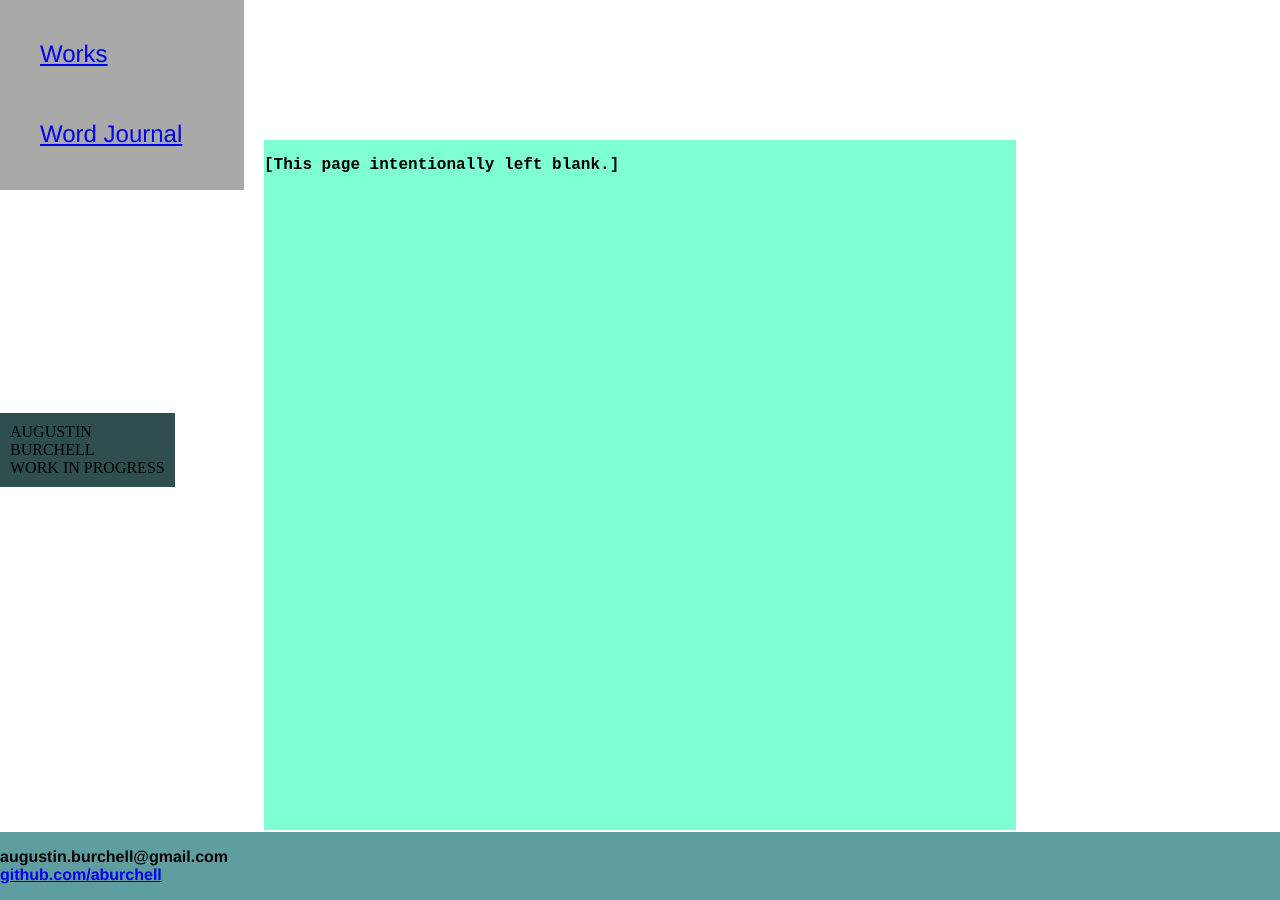
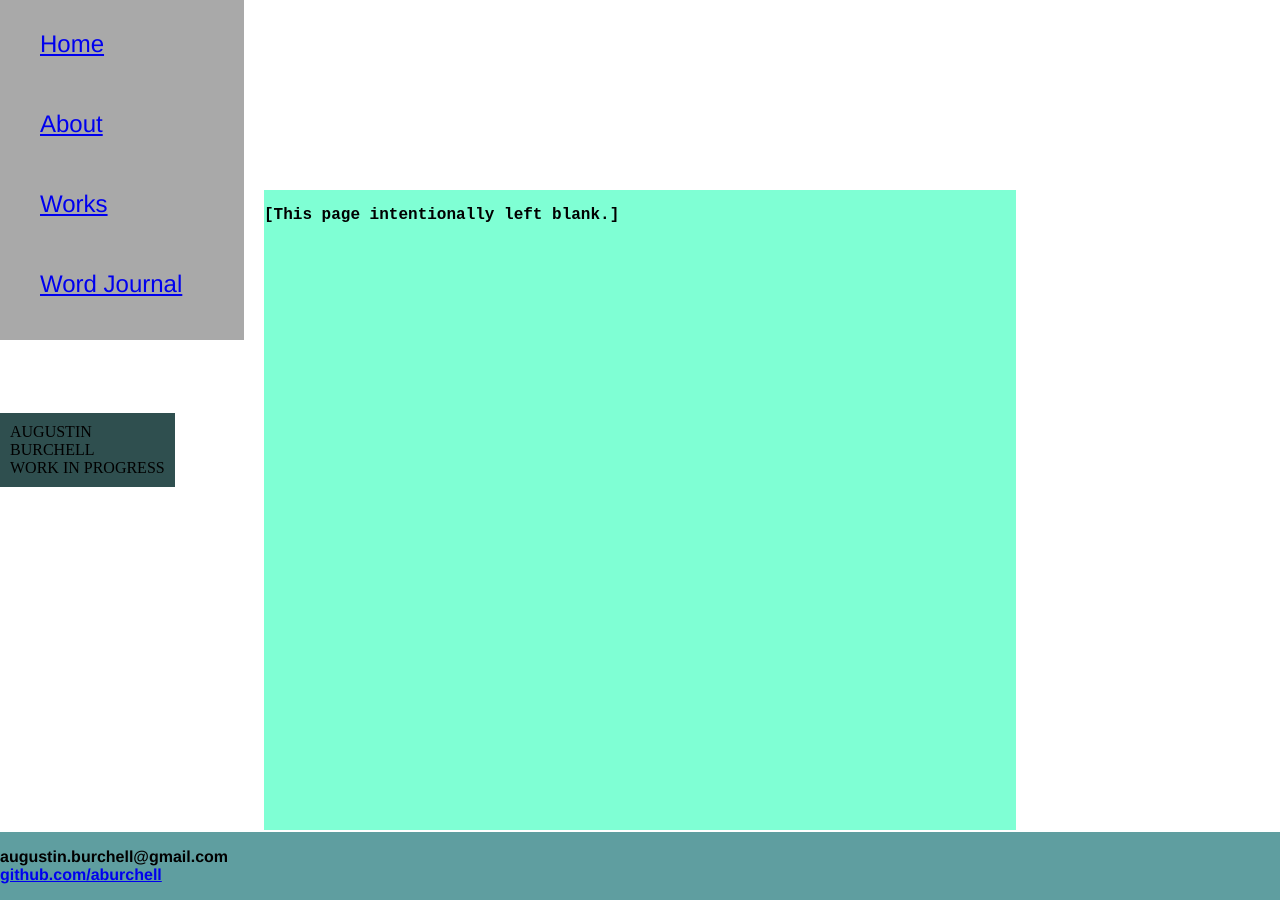
Before and after one commit to aburchell/aburchell.github.io, a Jekyll site: the page built from index.html, in a window 1280 px wide. Built offline with Jekyll 4.4.1, drawn with Linux system fonts in a browser that asks for light colours.

Commit message:
Changed row values

```diff
--- a/css/main.css
+++ b/css/main.css
@@ -73,7 +73,7 @@
         min-height: 100%;
         overflow: scroll;
         grid-template-columns: 1fr 2fr 1fr 1fr;
-        grid-template-rows: 50px 50px 50px auto 50px;
+        grid-template-rows: 50px 100px 150px auto 50px;
         grid-template-areas:
             "header . . ."
             "nav pageHead . ."
```
